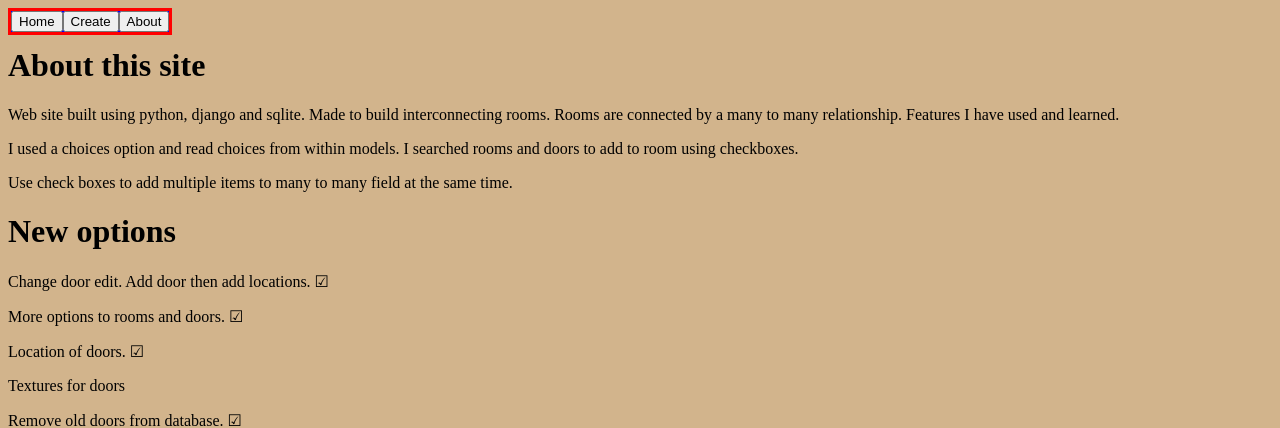
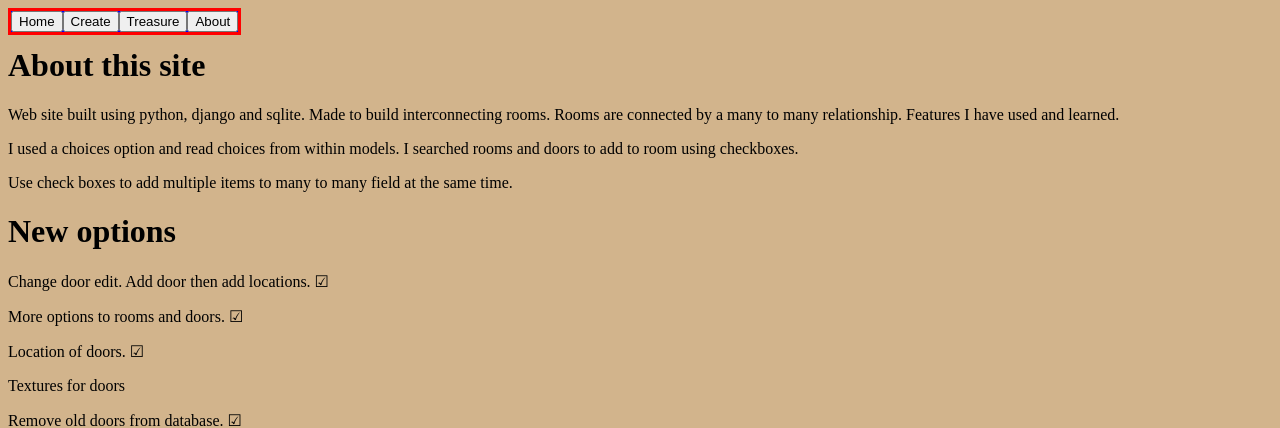
Before and after one commit to LeoKnox/adventure_django, a Django app: page /rooms/about/ in a window 1280 px wide. Shown: the top 428 px of the page. Run offline with Django 3.2, Linux system fonts and the light colour scheme; tables that the repository leaves empty hold one stand-in row (values such as "Sample post").

Commit message:
Add files via upload

```diff
--- a/rooms/templates/base.html
+++ b/rooms/templates/base.html
@@ -7,6 +7,7 @@
     <ul class="navbar">
         <li><a href="{% url 'home' %}" /><button>Home</button></a></li>
         <li><a href="{% url 'room_create' %}" /><button>Create</button></a></li>
+        <li><a href="{% url 'treasure' %}" /><button>Treasure</button></a></li>
         <li><a href="{% url 'about' %}" /><button>About</button></a></li>
     </ul>
 </div>
```
